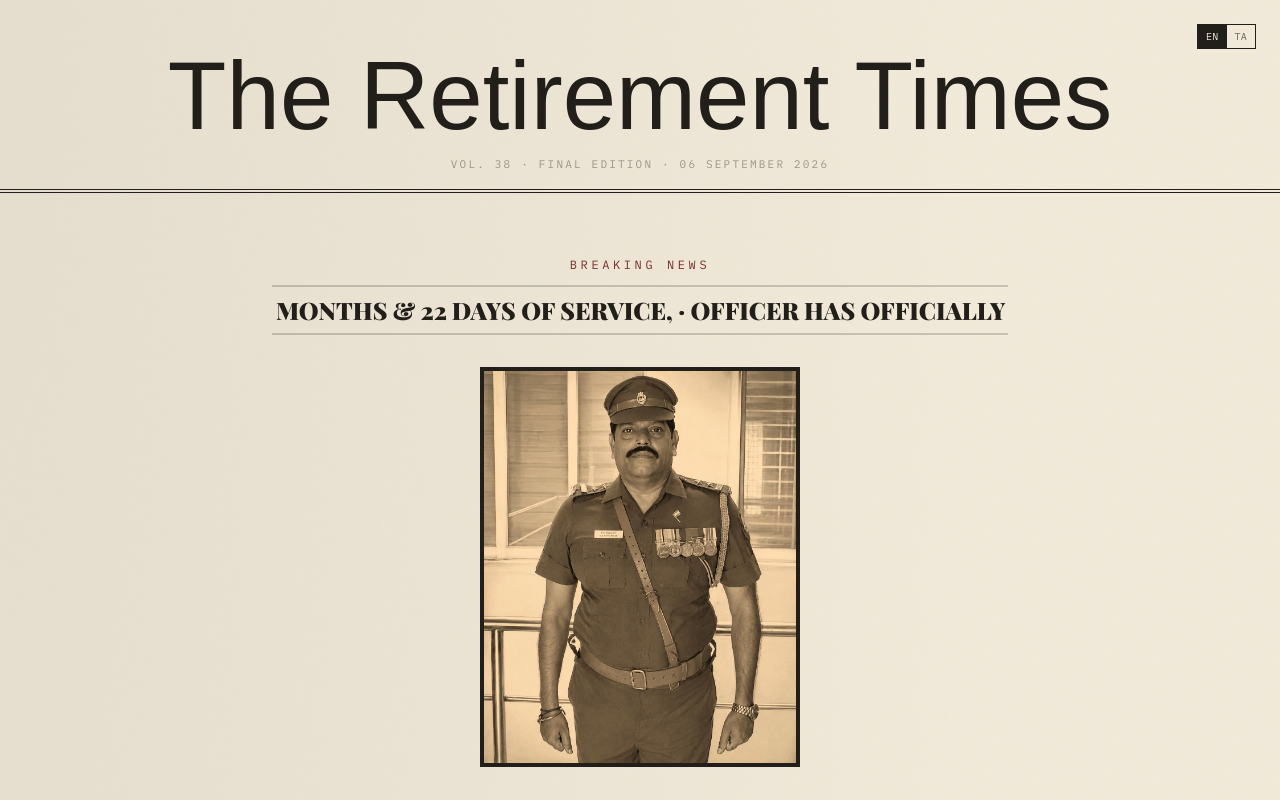
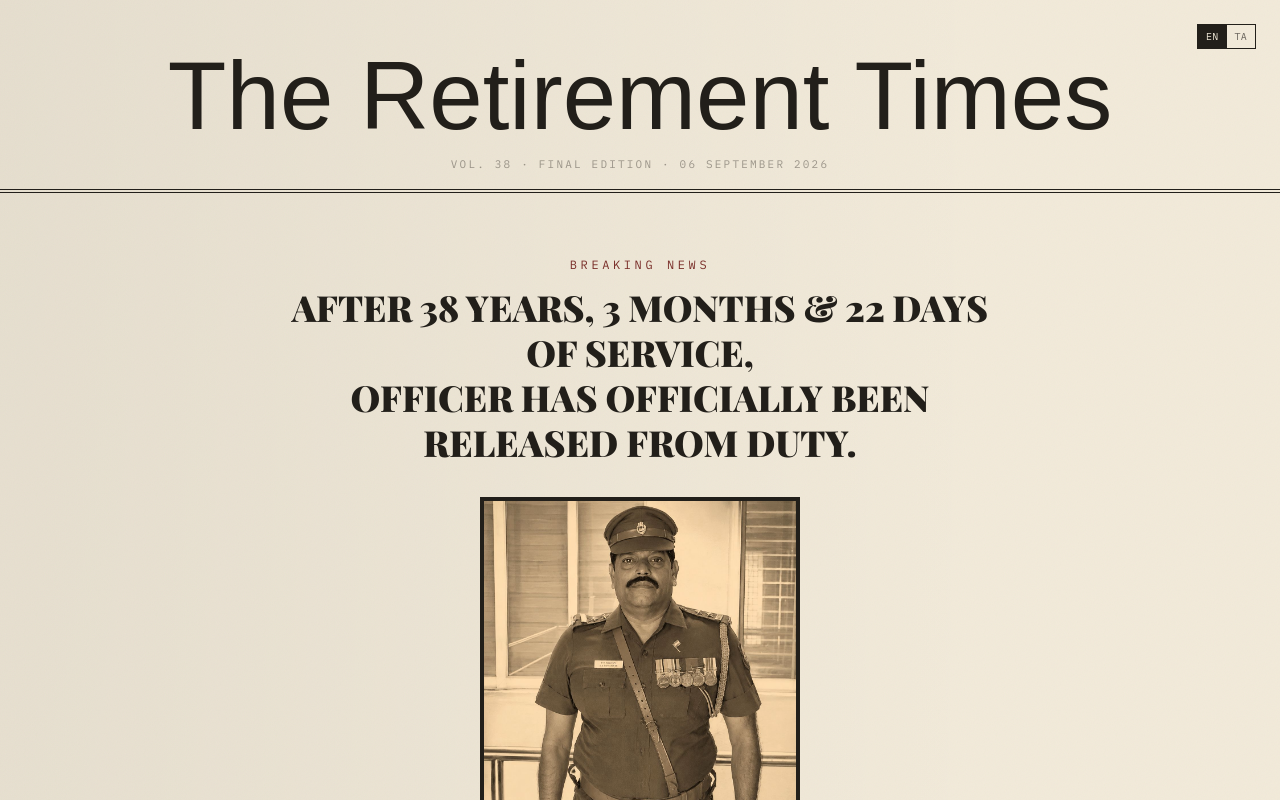
Before and after one commit to Sabari2810/retirement-function, a Next.js app: page / in a window 1280 px wide. Both pictures are taken after a click on the button "ENGLISH". Shown: the top 800 px of the page. Built offline with nearby package versions, Linux system fonts and the light colour scheme; a web font is replaced by a local one.

Commit message:
Revert "Turn the Hero headline into a running news ticker"
This reverts commit c759f30ef93ffcc99703dc26efb21426e80bc274.

```diff
--- a/app/globals.css
+++ b/app/globals.css
@@ -63,19 +63,6 @@ body {
   display: none;
 }
 
-@keyframes marquee {
-  from {
-    transform: translateX(0);
-  }
-  to {
-    transform: translateX(-50%);
-  }
-}
-
-.animate-marquee {
-  animation: marquee 16s linear infinite;
-}
-
 @media (prefers-reduced-motion: reduce) {
   *,
   *::before,
--- a/components/Hero.tsx
+++ b/components/Hero.tsx
@@ -26,24 +26,17 @@ export default function Hero() {
         {hero.eyebrow}
       </motion.p>
 
-      <motion.div
+      <motion.h2
         key={`headline-${animKey}`}
-        className="mt-3 overflow-hidden whitespace-nowrap border-y-2 border-[var(--ink)]/20 py-2"
-        initial={reduce ? undefined : { opacity: 0 }}
-        animate={reduce ? undefined : { opacity: ready ? 1 : 0 }}
+        className="font-display mt-3 text-xl font-black uppercase leading-tight sm:text-4xl"
+        initial={reduce ? undefined : { opacity: 0, y: 20 }}
+        animate={reduce ? undefined : { opacity: ready ? 1 : 0, y: ready ? 0 : 20 }}
         transition={stagger(1)}
       >
-        <div className={reduce ? "flex" : "flex w-max animate-marquee"}>
-          <h2 className="font-display shrink-0 px-4 text-lg font-black uppercase leading-tight sm:text-2xl">
-            {hero.headline[0]} &middot; {hero.headline[1]}
-          </h2>
-          {!reduce && (
-            <h2 className="font-display shrink-0 px-4 text-lg font-black uppercase leading-tight sm:text-2xl" aria-hidden>
-              {hero.headline[0]} &middot; {hero.headline[1]}
-            </h2>
-          )}
-        </div>
-      </motion.div>
+        {hero.headline[0]}
+        <br />
+        {hero.headline[1]}
+      </motion.h2>
 
       <motion.div
         key={`photo-${animKey}`}
```
